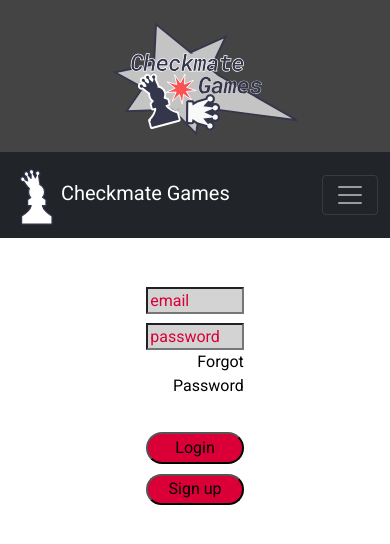
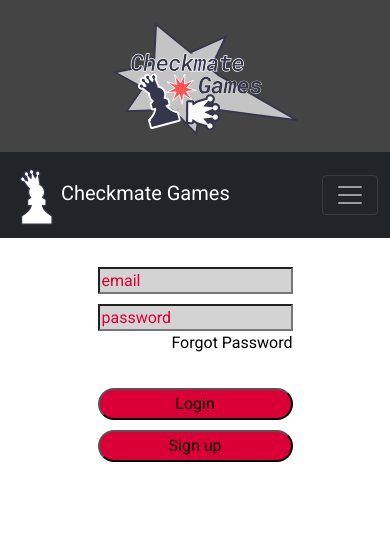
Before and after one commit to AndrewChai878/WebDevFinal, a Vue app: page /sign-in in a window 390 px wide. Shown: the top 544 px of the page. Built offline with nearby package versions, Linux system fonts and the light colour scheme; no server answers.

Commit message:
Register/Sign-in Styling

```diff
--- a/src/views/RegisterView.vue
+++ b/src/views/RegisterView.vue
@@ -64,8 +64,9 @@ import 'firebase/compat/storage';
 </script>
 
 <style scoped lang="scss">
+
   .register {
-    padding: 10% 0%;
+    padding: 5% 0%;
     text-align: center;
     width: 100%;
   }
@@ -91,4 +92,14 @@ import 'firebase/compat/storage';
   ::placeholder {
     color: #DA0037;
   }
+
+    /* Responsive layout*/
+    @media screen and (max-width: 800px) {
+    .register input {
+        width: 50%;
+    }
+    .register button {
+        width: 50%;
+    }
+    }
 </style>
--- a/src/views/SigninView.vue
+++ b/src/views/SigninView.vue
@@ -5,7 +5,7 @@
       <br>
       <div class = "passwordSection">
         <input type="password" placeholder="password" v-model="password"/>
-        <button class="link" style="background:none; border:none; padding: 0px; margin: 0px; text-align: right; " v-on:click="forgotPassword()">Forgot Password</button>
+        <button class="link" style="background:none; border:none; padding: 0px; margin: 0px; text-align: right;" v-on:click="forgotPassword()">Forgot Password</button>
       </div>
       <br>
       <button type="button" v-on:click="login()">Login</button>
@@ -55,9 +55,8 @@ import 'firebase/compat/storage';
   }
 
   .sign-in {
-    padding: 10% 0%;
+    padding: 5% 0%;
     text-align: center;
-    width: 100%;
   }
 
   .sign-in input {
@@ -81,4 +80,14 @@ import 'firebase/compat/storage';
   ::placeholder {
     color: #DA0037;
   }
+
+  /* Responsive layout*/
+@media screen and (max-width: 800px) {
+  .sign-in input {
+    width: 50%;
+  }
+  .sign-in button {
+    width: 50%;
+  }
+}
 </style>
```
